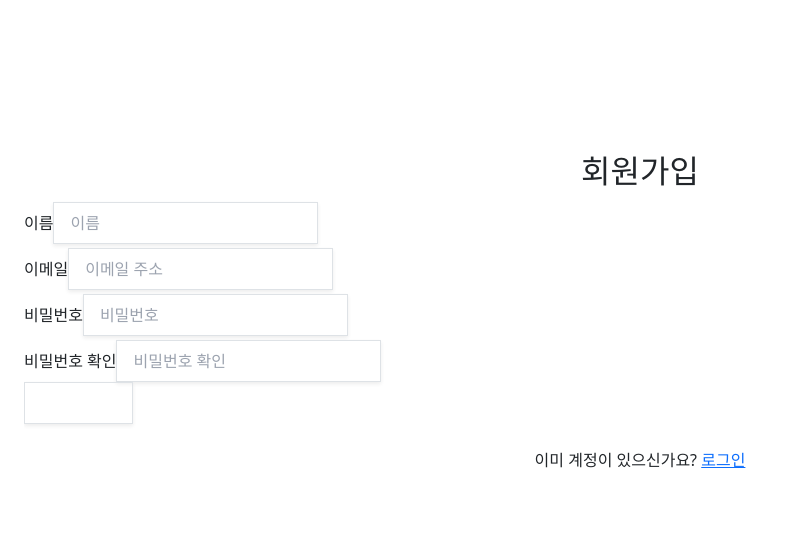
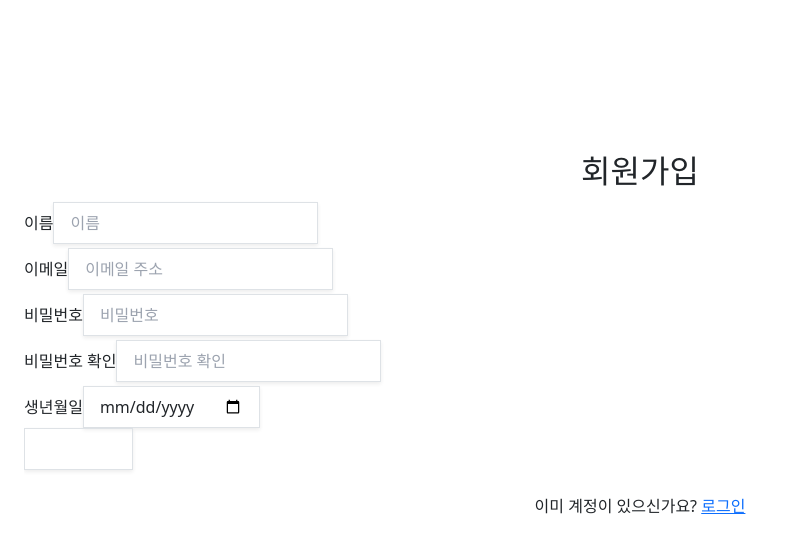
Before and after one commit to ZZKNU/front-end, a React (Vite) app: page /signup in a window 1280 px wide. Shown: the top 552 px of the page, without its empty margins (0-785 px from the left). Built offline with nearby package versions, Linux system fonts and the light colour scheme.

Commit message:
Fix:회원가입 수정
회원가입 시 생년월일도 같이 받도록 수정

```diff
--- a/src/apis/api.js
+++ b/src/apis/api.js
@@ -17,13 +17,15 @@ export const getLogin = async (email, password) => {
  * @param {string} email
  * @param {string} password
  * @param {string} nickname
+ * @param {Date} birthDate
  * @returns
  */
-export const getJoin = async (email, password, nickname) => {
+export const getJoin = async (email, password, nickname, birthDate) => {
   const response = await axiosInstance.post("/auth/join", {
     email,
     password,
     nickname,
+    birthDate,
   });
   const { accessToken, refreshToken } = response.data;
   useAuthStore.getState().setTokens(accessToken, refreshToken);
--- a/src/components/SignupForm.jsx
+++ b/src/components/SignupForm.jsx
@@ -7,10 +7,12 @@ const SignupForm = () => {
   const [email, setEmail] = useState("");
   const [password, setPassword] = useState("");
   const [confirmPassword, setConfirmPassword] = useState("");
+  const [birthDate, setBirthDate] = useState("");
   const [errorMessage, setErrorMessage] = useState("");
   const [isLoading, setIsLoading] = useState(false);
 
   const navi = useNavigate();
+
   const handleSubmit = async (e) => {
     e.preventDefault();
     setIsLoading(true);
@@ -19,10 +21,15 @@ const SignupForm = () => {
       setIsLoading(false);
       return;
     }
+    if (!birthDate) {
+      setErrorMessage("생년월일을 선택해주세요.");
+      setIsLoading(false);
+      return;
+    }
     try {
       // function : 회원가입 API 호출 //
       await new Promise((resolve) => setTimeout(resolve, 2000)); // 로딩 애니메이션 확인용 지연
-      console.log({ name, email, password });
+      console.log({ name, email, password, birthDate });
       navi("/");
     } catch (err) {
       console.error("Signup failed", err);
@@ -106,6 +113,22 @@ const SignupForm = () => {
             className="mt-1 block w-full px-3 py-2 bg-white border border-gray-300 rounded-md shadow-sm focus:outline-none focus:ring-indigo-500 focus:border-indigo-500"
           />
         </div>
+        <div>
+          <label
+            htmlFor="birthDate"
+            className="block text-sm font-medium text-gray-700"
+          >
+            생년월일
+          </label>
+          <input
+            id="birthDate"
+            type="date"
+            value={birthDate}
+            onChange={(e) => setBirthDate(e.target.value)}
+            required
+            className="mt-1 block w-full px-3 py-2 bg-white border border-gray-300 rounded-md shadow-sm focus:outline-none focus:ring-indigo-500 focus:border-indigo-500"
+          />
+        </div>
         {errorMessage && <p className="text-red-500 text-sm">{errorMessage}</p>}
         <div>
           <button
```
